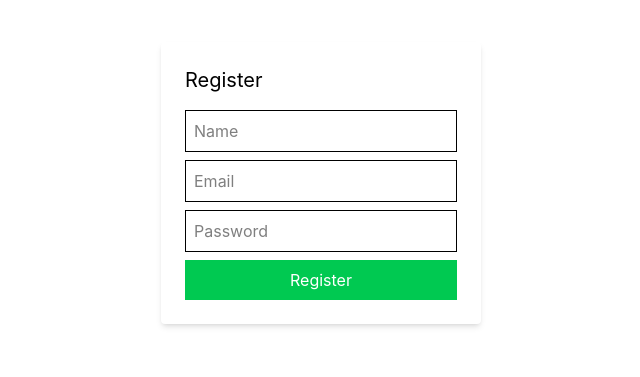
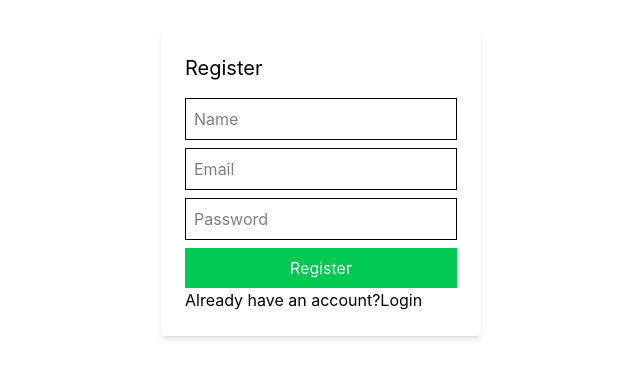
Before and after one commit to Priyanshupandey77/Getlinked, a React (Vite) app in the folder Getlinked-frontend/: page /register in a window 1280 px wide. Shown: the part 217-594 px from the top of the page, without its empty margins (319-959 px from the left). Built offline with nearby package versions, Linux system fonts and the light colour scheme.

Commit message:
added page connect in login and register page

```diff
--- a/Getlinked-frontend/src/pages/Login.jsx
+++ b/Getlinked-frontend/src/pages/Login.jsx
@@ -1,6 +1,6 @@
 import { useState } from "react";
 import API from "../api/axios";
-import { useNavigate } from "react-router-dom";
+import { Link, useNavigate } from "react-router-dom";
 
 function Login() {
   const navigate = useNavigate();
@@ -24,7 +24,7 @@
 
       localStorage.setItem("token", res.data.accessToken);
 
-    //   alert("Login success!!");
+      //   alert("Login success!!");
       navigate("/feed");
     } catch (error) {
       console.log(error);
@@ -57,6 +57,10 @@
         />
 
         <button className="w-full bg-blue-500 text-white p-2">Login</button>
+
+        <p>
+          Don't have an account?<Link to="/register">Signup</Link>
+        </p>
       </form>
     </div>
   );
--- a/Getlinked-frontend/src/pages/Register.jsx
+++ b/Getlinked-frontend/src/pages/Register.jsx
@@ -1,5 +1,6 @@
 import { useState } from "react";
 import API from "../api/axios";
+import { Link } from "react-router-dom";
 
 function Register() {
   const [form, setForm] = useState({
@@ -63,6 +64,9 @@
         />
 
         <button className="w-full bg-green-500 text-white p-2">Register</button>
+        <p>
+          Already have an account?<Link to="/">Login</Link>
+        </p>
       </form>
     </div>
   );
```
